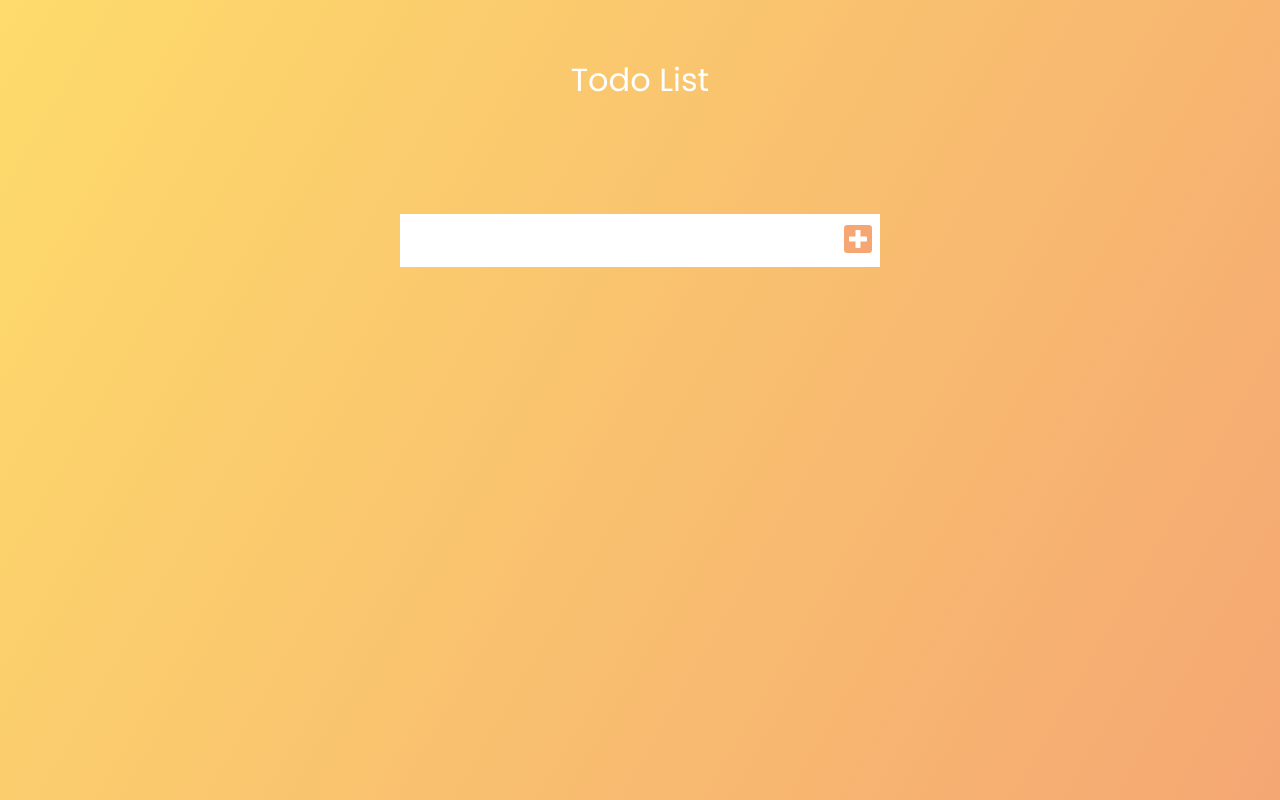
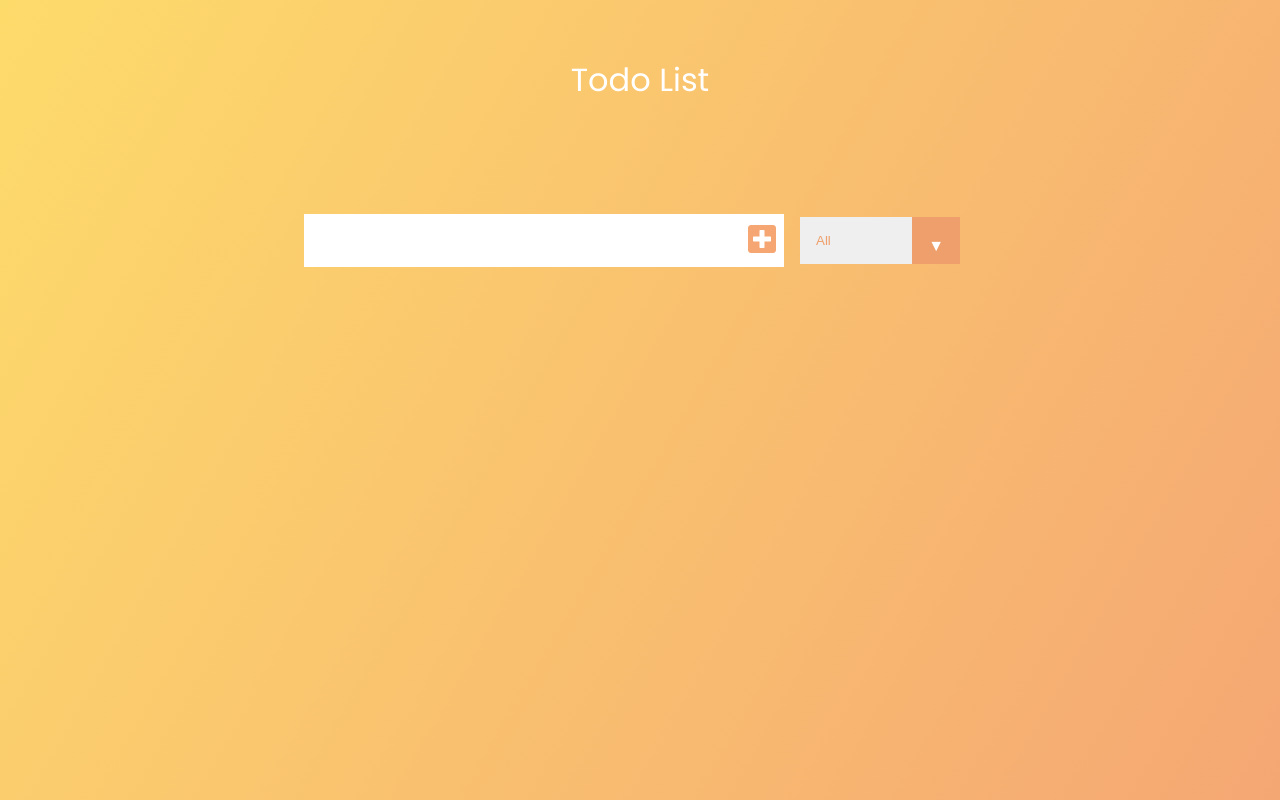
Before and after one commit to anastasiaptakh/todo-project, a plain HTML site: page index.html in a window 1280 px wide. Drawn offline with Linux system fonts and the light colour scheme.

Commit message:
make select for todos

```diff
--- a/index.html
+++ b/index.html
@@ -17,6 +17,13 @@
         <button class="todo-btn" type="submit">
             <i class="fas fa-plus-square"></i>
         </button>
+        <div class="select">
+            <select name="todos" class="filter-todo">
+                <option value="all">All</option>
+                <option value="completed">Completed</option>
+                <option value="uncompleted">Uncompleted</option>
+            </select>
+        </div>
     </form>
     <div class="todo-container">
         <ul class="todo-list"></ul>
--- a/style.css
+++ b/style.css
@@ -84,3 +84,35 @@ form button:hover{
     transform: translateY(8rem) rotateZ(20deg);
     opacity: 0;
 }
+select{
+    -webkit-appearance: none;
+    -moz-appearance: none;
+    appearance: none;
+    outline: none;
+    border: none;
+}
+.select{
+    margin: 1rem;
+    position: relative;
+    overflow: hidden;
+}
+select{
+    color: #ee6c169a;
+    width: 10rem;
+    cursor: pointer;
+    padding: 1rem;
+}
+.select::after{
+    content: '\25BC';
+    position: absolute;
+    background: #ee6c169a;
+    top: 0;
+    right: 0;
+    padding: 1rem;
+    pointer-events: none;
+    transition:all 0.3 ease;
+}
+.select:hover::after{
+    background: #fff;
+    color: #ee6c169a;
+}
```
